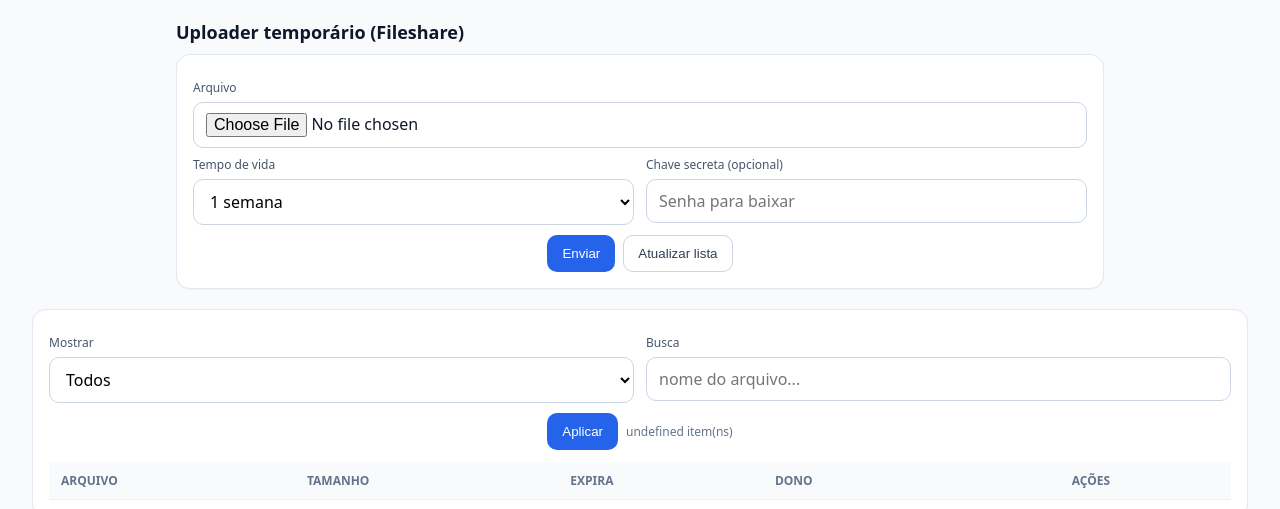
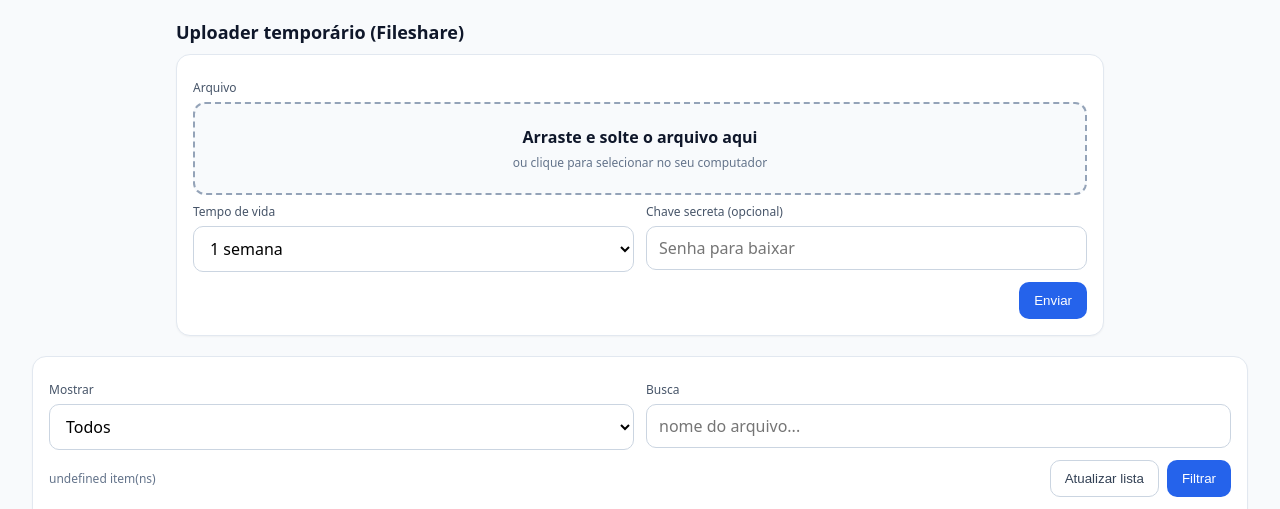
Before and after one commit to oBaldon/portal-agepar, a FastAPI app: template apps/bff/app/automations/templates/fileshare/ui.html in a window 1280 px wide. Shown: the top 509 px of the page. Run offline with FastAPI, Linux system fonts and the light colour scheme; the template is opened without the code that fills it, so the values that code supplies are empty; parts of the project's set-up code (start-up, migrations or seed data) failed here and were passed over; some libraries are stand-ins or nearby versions.

Commit message:
feat: enhance file upload interface with dropzone support and improved button layout

```diff
--- a/apps/bff/app/automations/templates/fileshare/ui.html
+++ b/apps/bff/app/automations/templates/fileshare/ui.html
@@ -9,7 +9,7 @@
   * { box-sizing:border-box }
   html,body { margin:0; background:var(--bg); color:var(--fg); font-family: system-ui,-apple-system,Segoe UI,Roboto,Ubuntu,Arial,sans-serif; }
 
-  /* Bloco de cima: largura padrão (antes) */
+  /* Bloco de cima: largura padrão */
   .wrap { max-width: 960px; margin: 20px auto; padding: 0 16px; }
 
   /* Bloco de baixo: largura dinâmica, centralizado */
@@ -31,13 +31,29 @@
   .btn.secondary { background:#fff; color:#334155; border-color:#cbd5e1; }
   .btn[disabled] { opacity:.55; cursor:not-allowed; }
 
-  .btn-row {
-    display:flex;
-    gap:8px;
-    align-items:center;
-    justify-content:center;  /* centraliza os botões */
-    flex-wrap:nowrap;        /* mantém lado a lado em desktop */
+  .btn-row { display:flex; gap:8px; align-items:center; }
+  .btn-row.right { justify-content:flex-end; }
+
+  /* Toolbar inferior (status à esquerda; botões à direita) */
+  .toolbar { display:flex; align-items:center; gap:8px; margin-top:10px; }
+  .toolbar .spacer { flex:1; }
+
+  /* Dropzone */
+  .dropzone {
+    border:2px dashed #94a3b8;
+    background:#f8fafc;
+    border-radius:12px;
+    padding:22px;
+    text-align:center;
+    color:#475569;
+    cursor:pointer;
+    transition:border-color .15s ease, background .15s ease;
   }
+  .dropzone:hover { background:#f1f5f9; }
+  .dropzone.dragover { border-color:#2563eb; background:#eff6ff; }
+  .dropzone .title { font-weight:600; color:#0f172a; }
+  .dropzone .hint { font-size:12px; color:#64748b; margin-top:6px; }
+  .file-info { margin-top:8px; font-size:12px; color:#475569; }
 
   table { width:100%; border-collapse:collapse; margin-top:12px; background:#fff; }
   th, td { padding:10px 12px; border-bottom:1px solid #eef2f7; text-align:left; }
@@ -45,10 +61,18 @@
   .nowrap { white-space:nowrap }
   .muted { color:#64748b; font-size:12px; }
 
-  /* Centraliza e reserva espaço para a coluna AÇÕES */
+  /* Coluna AÇÕES */
   th:nth-child(5), td:nth-child(5) { text-align:center; width:280px; }
 
-  /* Evita “vazar” em telas estreitas; permite scroll horizontal da tabela */
+  /* Badges */
+  .badge {
+    display:inline-block; font-size:11px; line-height:1; padding:4px 6px;
+    border-radius:999px; border:1px solid #cbd5e1; background:#f1f5f9; color:#334155; margin-left:6px;
+    vertical-align:middle;
+  }
+  .badge.lock { border-color:#94a3b8; background:#e2e8f0; }
+
+  /* Tabela com rolagem horizontal em telas estreitas */
   .table-wrap { overflow-x:auto; }
 
   /* Responsividade */
@@ -56,21 +80,28 @@
     .row { flex-direction:column; }
   }
   @media (max-width: 600px){
-    .btn-row { flex-wrap:wrap; }             /* pode quebrar em telas pequenas */
     th:nth-child(5), td:nth-child(5) { width:auto; }
+    .btn-row.right { justify-content:flex-end; }
+    .toolbar { gap:6px; }
   }
 </style>
 </head>
 <body>
 
-<!-- BLOCO DE CIMA (padrão) -->
+<!-- BLOCO DE CIMA -->
 <div class="wrap">
   <h1>Uploader temporário (Fileshare)</h1>
 
   <div class="card">
     <form id="frm" enctype="multipart/form-data">
       <label>Arquivo</label>
-      <input type="file" name="file" required />
+      <!-- input real fica oculto; a interação acontece pela dropzone -->
+      <input id="fileInput" type="file" name="file" required style="display:none" />
+      <div id="dropzone" class="dropzone" role="button" tabindex="0" aria-label="Área para arrastar ou clicar para selecionar arquivo">
+        <div class="title">Arraste e solte o arquivo aqui</div>
+        <div class="hint">ou clique para selecionar no seu computador</div>
+        <div id="fileInfo" class="file-info" style="display:none"></div>
+      </div>
 
       <div class="row">
         <div>
@@ -87,15 +118,15 @@
         </div>
       </div>
 
-      <div style="margin-top:10px" class="btn-row">
+      <!-- Somente o ENVIAR aqui, à direita -->
+      <div class="btn-row right" style="margin-top:10px">
         <button class="btn" type="submit">Enviar</button>
-        <button class="btn secondary" type="button" id="btnRefresh">Atualizar lista</button>
       </div>
     </form>
   </div>
 </div>
 
-<!-- BLOCO DE BAIXO (largo dinâmico) -->
+<!-- BLOCO DE BAIXO -->
 <div class="wide">
   <div class="card">
     <div class="row">
@@ -111,9 +142,13 @@
         <input id="q" placeholder="nome do arquivo..." />
       </div>
     </div>
-    <div class="btn-row" style="margin-top:10px">
-      <button class="btn" id="btnApply">Aplicar</button>
+
+    <!-- Toolbar inferior: status à esquerda; à direita: Atualizar lista e Filtrar (Filtrar mais à direita) -->
+    <div class="toolbar">
       <span class="muted" id="status"></span>
+      <div class="spacer"></div>
+      <button class="btn secondary" id="btnRefresh" type="button">Atualizar lista</button>
+      <button class="btn" id="btnApply" type="button">Filtrar</button>
     </div>
 
     <div class="table-wrap">
@@ -151,6 +186,42 @@
     }catch(_){}
   }
 
+  // ---------- Dropzone ----------
+  function setupDropzone(){
+    const dz = $("#dropzone");
+    const fi = $("#fileInput");
+    const info = $("#fileInfo");
+
+    function showFileInfo(file){
+      if(!file){ info.style.display="none"; info.textContent=""; return; }
+      info.style.display="block";
+      info.textContent = `Selecionado: ${file.name} (${fmtSize(file.size)})`;
+    }
+
+    dz.addEventListener("click", () => fi.click());
+    dz.addEventListener("keydown", (ev) => {
+      if(ev.key === "Enter" || ev.key === " "){ ev.preventDefault(); fi.click(); }
+    });
+
+    ["dragenter","dragover"].forEach(evt => {
+      dz.addEventListener(evt, (ev)=>{ ev.preventDefault(); ev.stopPropagation(); dz.classList.add("dragover"); });
+    });
+    ["dragleave","drop"].forEach(evt => {
+      dz.addEventListener(evt, (ev)=>{ ev.preventDefault(); ev.stopPropagation(); dz.classList.remove("dragover"); });
+    });
+    dz.addEventListener("drop", (ev)=>{
+      const files = ev.dataTransfer?.files;
+      if(!files || files.length===0) return;
+      if(files.length>1){ alert("Selecione apenas um arquivo por envio."); return; }
+      const dt = new DataTransfer();
+      dt.items.add(files[0]);
+      fi.files = dt.files;
+      showFileInfo(files[0]);
+    });
+
+    fi.addEventListener("change", ()=> showFileInfo(fi.files?.[0]));
+  }
+
   async function upload(ev){
     ev.preventDefault();
     const fd = new FormData(ev.target);
@@ -158,6 +229,8 @@
     if (!r.ok){ alert("Falha no upload"); return; }
     await load();
     ev.target.reset();
+    // limpar indicação visual
+    const info = $("#fileInfo"); if(info){ info.textContent=""; info.style.display="none"; }
   }
 
   async function load(){
@@ -175,7 +248,7 @@
     for(const it of items){
       const tr = document.createElement("tr");
       tr.innerHTML = `
-        <td>${it.filename}${it.has_secret?' 🔒':''}</td>
+        <td>${it.filename}${it.has_secret?'<span class="badge lock">Protegido</span>':''}</td>
         <td class="nowrap">${fmtSize(it.size)}</td>
         <td class="nowrap">${fmtDate(it.expires_at)}</td>
         <td class="nowrap">${it.owner_name || it.owner_id || "—"}</td>
@@ -185,7 +258,7 @@
       const actions = document.createElement("div");
       actions.className = "btn-row";
 
-      // Baixar (sempre visível; superuser baixa sem senha)
+      // Baixar
       const btnDown = document.createElement("button");
       btnDown.className="btn";
       btnDown.type="button";
@@ -262,8 +335,9 @@
   $("#btnApply").addEventListener("click", load);
 
   document.addEventListener("DOMContentLoaded", async ()=>{
-    $("#owner").value = "all";     // pré-seta para ver todos
-    await getMe();                 // pega cpf e is_superuser
+    $("#owner").value = "all";
+    await getMe();
+    setupDropzone();
     await load();
   });
 </script>
```
